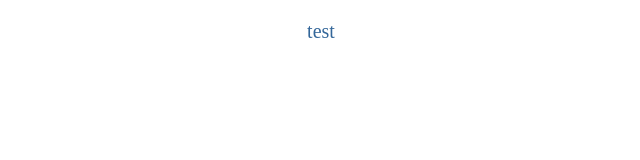
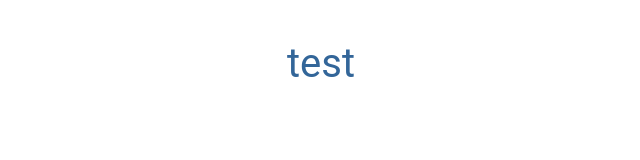
Before and after one commit to Jwabin/quiz, a plain HTML site: page index.html in a window 1280 px wide. Shown: the whole page, without its empty margins (319-959 px from the left). Drawn offline with Linux system fonts and the light colour scheme.

Commit message:
Update style.css

```diff
--- a/style.css
+++ b/style.css
@@ -1,5 +1,6 @@
 .title {
 	text-align: center;
 	color:  #336699;
-	font-size: 20px;
+	font-size: 40px;
+	font-family: Roboto;
 }
```
